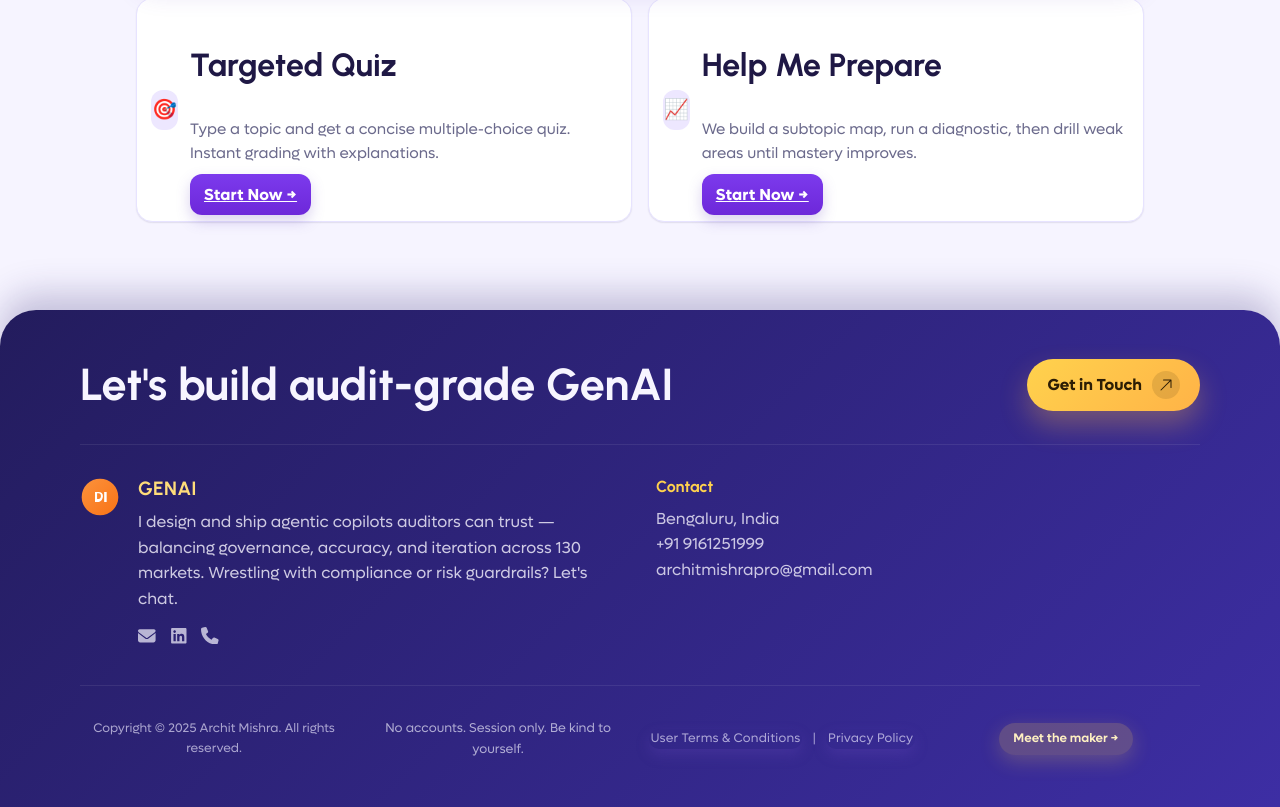
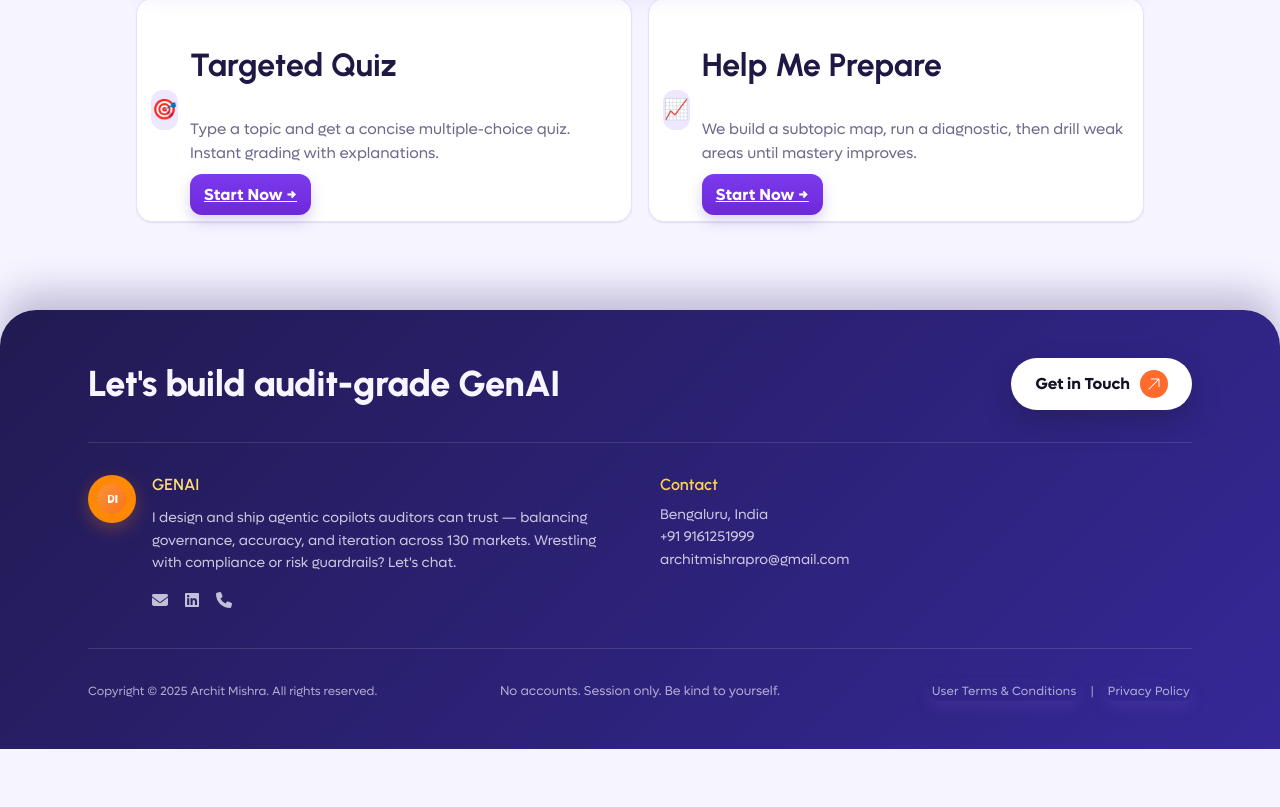
Before and after one commit to dynamiterdx/quizzing-app, a Next.js app: page / in a window 1280 px wide. Shown: the part 248-1055 px from the top of the page. After the commit the page ends 997 px from the top, so only its background shows below. Built offline with nearby package versions, Linux system fonts and the light colour scheme.

Commit message:
feat: Update ConnectBanner styles and structure, add user terms and privacy policy modals

```diff
--- a/app/globals.css
+++ b/app/globals.css
@@ -50,60 +50,50 @@ h6 { font-size: 1rem; }
 /* Connect banner */
 .connect-banner { margin-top: 72px; flex-shrink: 0; }
 .connect-wrap {
-  background: linear-gradient(135deg, #231c5d, #3d2ea4);
+  background: linear-gradient(135deg, #221a52, #352897);
   color: #f7f5ff;
-  padding: 48px clamp(20px, 8vw, 80px);
+  padding-block: 3rem;
   border-radius: 36px 36px 0 0;
-  box-shadow: 0 -16px 34px rgba(47, 34, 112, 0.25);
+  box-shadow: 0 -18px 36px rgba(34, 24, 99, 0.25);
 }
-.connect-heading { display: flex; flex-wrap: wrap; align-items: center; justify-content: space-between; gap: 16px; }
-.connect-heading h2 { margin: 0; }
+.connect-inner { max-width: 72rem; margin: 0 auto; padding-inline: 1rem; }
+@media (min-width: 640px) { .connect-inner { padding-inline: 1.5rem; } }
+.connect-heading { display: flex; flex-wrap: wrap; align-items: center; justify-content: space-between; gap: 1.5rem; }
+.connect-title { margin: 0; font-weight: 800; font-size: 1.875rem; line-height: 2.25rem; letter-spacing: -0.01em; }
+@media (min-width: 640px) { .connect-title { font-size: 2.25rem; line-height: 2.5rem; } }
 .connect-cta {
   display: inline-flex;
   align-items: center;
   gap: 10px;
-  background: linear-gradient(135deg, #ffd24d, #ffb347);
-  color: #2c1d05;
-  padding: 12px 20px;
+  background: #ffffff;
+  color: #161124;
+  padding: 12px 24px;
   border-radius: 999px;
   font-weight: 700;
   text-decoration: none;
-  box-shadow: 0 14px 28px rgba(255, 179, 71, 0.32);
+  box-shadow: 0 12px 28px rgba(18, 18, 26, 0.25);
   transition: transform 0.15s ease, box-shadow 0.15s ease;
 }
-.connect-cta:hover { transform: translateY(-1px); box-shadow: 0 18px 32px rgba(255, 179, 71, 0.38); }
-.connect-cta-icon { display: grid; place-items: center; width: 28px; height: 28px; border-radius: 999px; background: rgba(44, 29, 5, 0.12); color: #2c1d05; }
-.connect-divider { border-top: 1px solid rgba(255, 255, 255, 0.08); margin: 32px 0; }
-.connect-body { display: grid; gap: 32px; grid-template-columns: repeat(auto-fit, minmax(260px, 1fr)); }
-.connect-brand { display: flex; gap: 18px; align-items: flex-start; }
-.connect-brand h3 { margin: 0; font-size: 1.2rem; color: #ffdd7a; letter-spacing: 0.02em; }
-.connect-brand p { margin: 8px 0 0; color: rgba(247, 245, 255, 0.8); line-height: 1.6; }
-.connect-links { display: flex; gap: 14px; margin-top: 14px; font-size: 1.1rem; }
-.connect-links a { color: rgba(247, 245, 255, 0.7); transition: color 0.15s ease; }
+.connect-cta:hover { transform: translateY(-1px); box-shadow: 0 18px 34px rgba(18, 18, 26, 0.32); }
+.connect-cta-icon { display: grid; place-items: center; width: 28px; height: 28px; border-radius: 999px; background: #ff6b2c; color: #fff; }
+.connect-divider { border-top: 1px solid rgba(255, 255, 255, 0.12); margin: 2rem 0; }
+.connect-body { display: grid; gap: 2.5rem; grid-template-columns: repeat(auto-fit, minmax(280px, 1fr)); align-items: flex-start; }
+.connect-brand { display: grid; grid-template-columns: auto 1fr; gap: 16px; align-items: flex-start; }
+.connect-brand img { width: 48px; height: 48px; border-radius: 50%; background: #ff8906; padding: 8px; box-shadow: 0 6px 18px rgba(255, 137, 6, 0.28); }
+.connect-brand h3 { margin: 0; font-size: 1rem; color: #ffdd7a; letter-spacing: 0.01em; font-weight: 600; }
+.connect-brand p { margin-top: 0.75rem; color: rgba(247, 245, 255, 0.78); line-height: 1.6; font-size: 0.875rem; font-weight: 400; max-width: 520px; }
+.connect-links { display: flex; gap: 1rem; margin-top: 1rem; font-size: 1rem; }
+.connect-links a { color: rgba(247, 245, 255, 0.75); transition: color 0.15s ease; }
 .connect-links a:hover { color: #ffffff; }
-.connect-contact h4 { margin: 0 0 8px; color: var(--cta); font-size: 1rem; }
-.connect-contact ul { list-style: none; padding: 0; margin: 0; color: rgba(247, 245, 255, 0.78); line-height: 1.6; }
+.connect-contact h4 { margin: 0 0 0.5rem; color: var(--cta); font-size: 1rem; font-weight: 600; letter-spacing: 0.01em; }
+.connect-contact ul { list-style: none; padding: 0; margin: 0; color: rgba(247, 245, 255, 0.78); line-height: 1.6; font-size: 0.875rem; font-weight: 400; }
 .connect-contact a { color: inherit; text-decoration: none; border-bottom: 1px solid transparent; }
 .connect-contact a:hover { border-color: rgba(255, 255, 255, 0.4); }
-.connect-meta { display: grid; grid-template-columns: repeat(auto-fit, minmax(220px, 1fr)); gap: 16px; font-size: 0.78rem; color: rgba(238, 235, 255, 0.65); align-items: center; }
-.connect-meta > * { justify-self: center; text-align: center; }
-.connect-meta span, .connect-meta a { display: inline-block; }
-.connect-meta footer { margin: 0; color: rgba(245, 244, 255, 0.65); }
-.connect-maker {
-  display: inline-flex;
-  align-items: center;
-  gap: 6px;
-  padding: 6px 14px;
-  border-radius: 999px;
-  background: rgba(255, 210, 77, 0.2);
-  color: #fff1c2;
-  font-weight: 600;
-  text-decoration: none;
-  box-shadow: 0 6px 20px rgba(255, 210, 77, 0.22);
-  transition: transform 0.15s ease, box-shadow 0.15s ease;
-}
-.connect-maker:hover { transform: translateY(-1px); box-shadow: 0 8px 22px rgba(255, 210, 77, 0.3); }
-.connect-meta-links { display: inline-flex; gap: 10px; align-items: center; }
+.connect-meta { display: flex; flex-wrap: wrap; gap: 12px; font-size: 0.75rem; color: rgba(238, 235, 255, 0.68); align-items: center; justify-content: space-between; margin-top: 2rem; width: 100%; }
+.connect-meta span, .connect-meta a, .connect-meta button, .connect-meta footer { display: inline-block; }
+.connect-meta span:first-child { flex: 1 1 220px; text-align: left; }
+.connect-meta footer { margin: 0; color: rgba(238, 235, 255, 0.68); flex: 1 1 220px; text-align: center; }
+.connect-meta-links { display: inline-flex; gap: 12px; align-items: center; justify-content: flex-end; flex: 1 1 220px; }
 .connect-meta-links a { color: inherit; text-decoration: none; }
 .connect-meta-links a:hover { color: #ffffff; }
 .connect-meta-links button {
@@ -152,8 +142,10 @@ h6 { font-size: 1rem; }
 .modal-body .md li { margin-bottom: 6px; }
 .modal-body .md strong { color: #ffd24d; }
 @media (max-width: 640px) {
-  .connect-wrap { padding: 32px 20px; border-radius: 0; }
-  .connect-heading h2 { font-size: 1.6rem; }
+  .connect-wrap { padding: 36px 20px; border-radius: 0; }
+  .connect-title { font-size: 2.2rem; }
+  .connect-body { grid-template-columns: 1fr; gap: 28px; }
+  .connect-meta { flex-direction: column; text-align: center; }
   .logo-placeholder { width: 54px; height: 54px; }
 }
 
--- a/components/ConnectBanner.tsx
+++ b/components/ConnectBanner.tsx
@@ -8,40 +8,41 @@ import { HiArrowUpRight } from 'react-icons/hi2';
 
 const YEAR = new Date().getFullYear();
 
-const termsContent = `
-USER TERMS & CONDITIONS
+const termsContent: ReactNode = (
+  <div className="md">
+    <h2>User Terms &amp; Conditions</h2>
+    <p>Welcome to Quizzaroo. By using the app you agree to these terms.</p>
+    <ul>
+      <li><strong>Purpose</strong> — Quizzaroo helps you generate adaptive quizzes and study plans. It is provided “as is” for personal or team learning.</li>
+      <li><strong>Ownership</strong> — All prompts, generated questions, and explanations created through the service remain under your control. Session data clears when you refresh or close the tab.</li>
+      <li><strong>Responsible use</strong> — Do not upload content that is illegal, discriminatory, or violates the rights of others. You agree not to use Quizzaroo to generate harmful material or spam.</li>
+      <li><strong>AI-generated output</strong> — Quiz questions and study guidance may contain inaccuracies. Always review content before using it in a classroom, exam, or commercial setting.</li>
+      <li><strong>Availability</strong> — Uptime is not guaranteed. Maintenance, provider outages, or upgrades may interrupt access.</li>
+      <li><strong>Feedback</strong> — If you share product feedback, you grant permission to use it to improve Quizzaroo.</li>
+      <li><strong>Liability</strong> — Quizzaroo is not liable for losses arising from reliance on AI-generated content. Verify facts, especially in regulated or critical settings.</li>
+    </ul>
+    <p>Questions? Email hello@quizzaroo.app.</p>
+  </div>
+);
 
-Welcome to Quizzaroo. By using the app you agree to these terms.
+const privacyContent: ReactNode = (
+  <div className="md">
+    <h2>Privacy Policy</h2>
+    <p>Our approach to privacy is simple: keep things session-only.</p>
+    <ul>
+      <li><strong>No account required</strong> — Quizzaroo does not ask for logins, passwords, or personal profiles.</li>
+      <li><strong>Session storage</strong> — Quiz configuration and answers live only in your current browser session so the app can grade and adapt. Close the tab and the data disappears.</li>
+      <li><strong>API keys</strong> — If you provide your own Azure OpenAI or Perplexity key, it stays in session storage and is sent only with your requests.</li>
+      <li><strong>Analytics</strong> — We do not run ads or invasive tracking scripts. Basic logs may record anonymous request counts to keep the service healthy.</li>
+      <li><strong>Third-party models</strong> — Prompts are sent to the selected LLM provider. Review their privacy policies for additional guarantees.</li>
+      <li><strong>Contact</strong> — For privacy questions or removal requests, email hello@quizzaroo.app.</li>
+    </ul>
+    <p>We update this policy as the product evolves and will highlight significant changes in the app.</p>
+  </div>
+);
 
-Purpose — Quizzaroo helps you generate adaptive quizzes and study plans. It is provided “as is” for personal or team learning.
-Ownership — All prompts, generated questions, and explanations created through the service remain under your control. Quizzaroo does not store long-term copies; session data clears when you refresh or close the tab.
-Responsible use — Do not upload content that is illegal, discriminatory, or violates the rights of others. You agree not to use Quizzaroo to generate harmful material or spam.
-AI-generated output — Quiz questions and study guidance are produced by language models and may contain inaccuracies. Always review content before using it in a classroom, exam, or commercial setting.
-Availability — We aim to keep the service available, but uptime is not guaranteed. Planned maintenance, provider outages, or upgrades may interrupt access.
-Feedback — If you share product feedback, you grant us permission to use it to improve the experience.
-Liability — Quizzaroo is not liable for losses arising from reliance on AI-generated content. You are responsible for verifying facts, especially in regulated or critical settings.
-
-Questions? Email hello@quizzaroo.app.
-`;
-
-const privacyContent = `
-PRIVACY POLICY
-
-Our approach to privacy is simple: keep things session-only.
-
-No account required — Quizzaroo does not ask for logins, passwords, or personal profiles.
-Session storage — We store your quiz configuration and answers only in your current browser session so the app can grade and adapt. Close the tab and the data disappears.
-API keys — If you provide your own Azure OpenAI or Perplexity key, it is held in session storage and sent only with your requests. We never transmit those keys to third parties beyond the selected model provider.
-Analytics — We do not run ads or invasive tracking scripts. Basic logs may record anonymous request counts to keep the service healthy.
-Third-party models — When you request content, we send the prompt (and only the prompt) to the selected LLM provider. Review their respective privacy policies for additional guarantees.
-Contact — For privacy questions or removal requests, email hello@quizzaroo.app.
-
-We update this policy as the product evolves. We will highlight significant changes in the app.
-`;
-
-function Modal({ open, onClose, title, content }: { open: boolean; onClose: () => void; title: string; content: string }) {
+function Modal({ open, onClose, title, content }: { open: boolean; onClose: () => void; title: string; content: ReactNode }) {
   if (!open) return null;
-  const blocks = content.trim().split(/\n\n+/);
   const headingId = `modal-${title.replace(/\s+/g, '-').toLowerCase()}`;
   return (
     <div className="modal-backdrop" role="dialog" aria-modal="true" aria-labelledby={headingId}>
@@ -51,11 +52,7 @@ function Modal({ open, onClose, title, content }: { open: boolean; onClose: () =
           <button type="button" onClick={onClose} aria-label="Close" className="modal-close">×</button>
         </div>
         <div className="modal-body">
-          <article className="md">
-            {blocks.map((block, idx) => (
-              <p key={idx}>{block.trim()}</p>
-            ))}
-          </article>
+          {content}
         </div>
       </div>
     </div>
@@ -69,12 +66,10 @@ export default function ConnectBanner({ children }: { children?: ReactNode }) {
   return (
     <section className="connect-banner" aria-labelledby="connect-heading">
       <div className="connect-wrap">
+        <div className="connect-inner">
           <div className="connect-heading">
-          <h2 id="connect-heading">Let&apos;s build audit-grade GenAI</h2>
-          <Link
-            className="connect-cta"
-            href="mailto:architmishrapro@gmail.com?subject=Say%20hello%20to%20Archit&body=Hi%20Archit%2C%0A%0AI%20came%20across%20your%20portfolio%20and%20wanted%20to%20connect%20about..."
-          >
+            <h2 id="connect-heading" className="connect-title">Let&apos;s build audit-grade GenAI</h2>
+            <Link className="connect-cta" href="https://archit-mishra.vercel.app/" target="_blank" rel="noreferrer">
               <span>Get in Touch</span>
               <span className="connect-cta-icon">
                 <HiArrowUpRight />
@@ -86,7 +81,7 @@ export default function ConnectBanner({ children }: { children?: ReactNode }) {
 
             <div className="connect-body">
               <div className="connect-brand">
-            <Image src="/logo-mark.svg" alt="Logo mark" width={40} height={40} />
+                <Image src="/logo-mark.svg" alt="Logo mark" width={48} height={48} />
               <div>
                 <h3>GENAI</h3>
                 <p>
@@ -127,9 +122,7 @@ export default function ConnectBanner({ children }: { children?: ReactNode }) {
               <span aria-hidden>|</span>
               <button type="button" onClick={() => setPrivacyOpen(true)}>Privacy Policy</button>
             </div>
-          <a className="connect-maker" href="https://archit-mishra.vercel.app/" target="_blank" rel="noreferrer">
-            Meet the maker →
-          </a>
+          </div>
         </div>
       </div>
 
```
Also changed, not shown: references/ConnectBanner.tsx (added, +83 -0 lines), 1 other file (tests, documents, lock files or other folders). Lines whose indentation alone changed are shown as unchanged.
